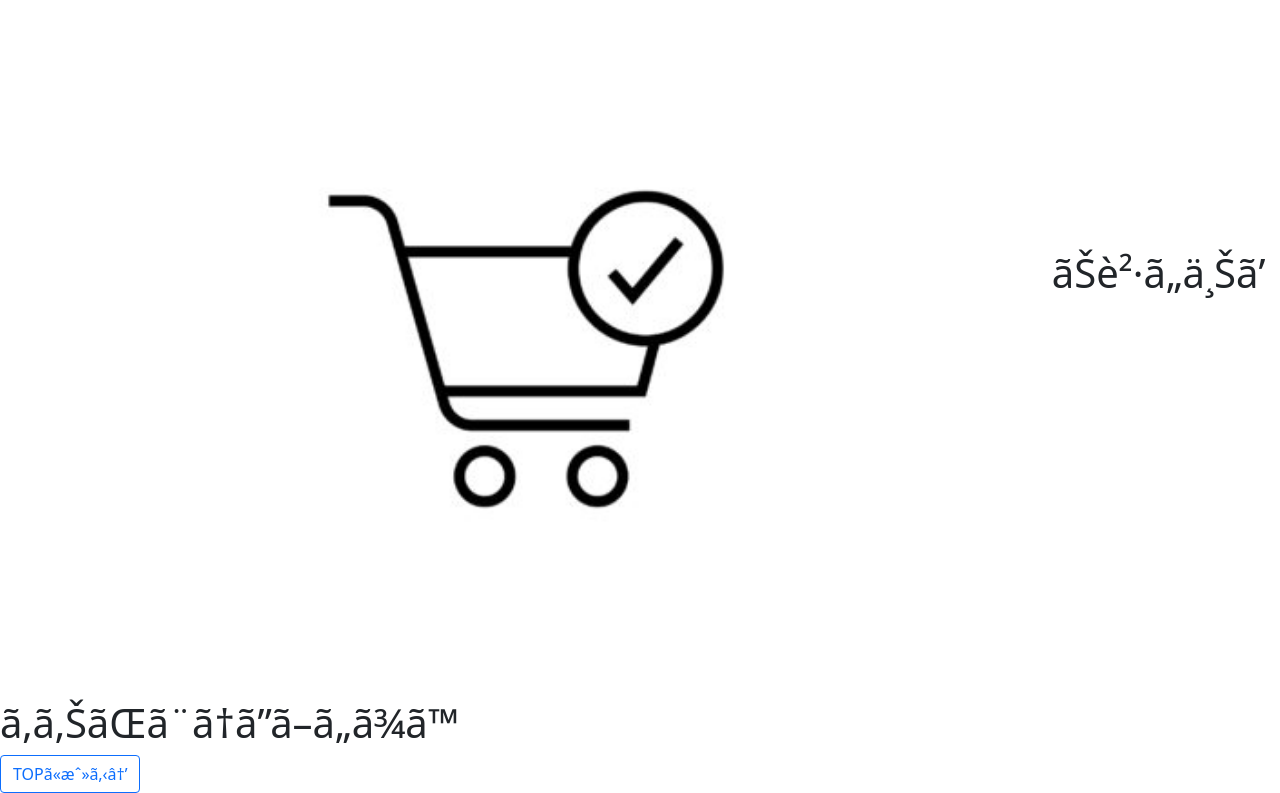
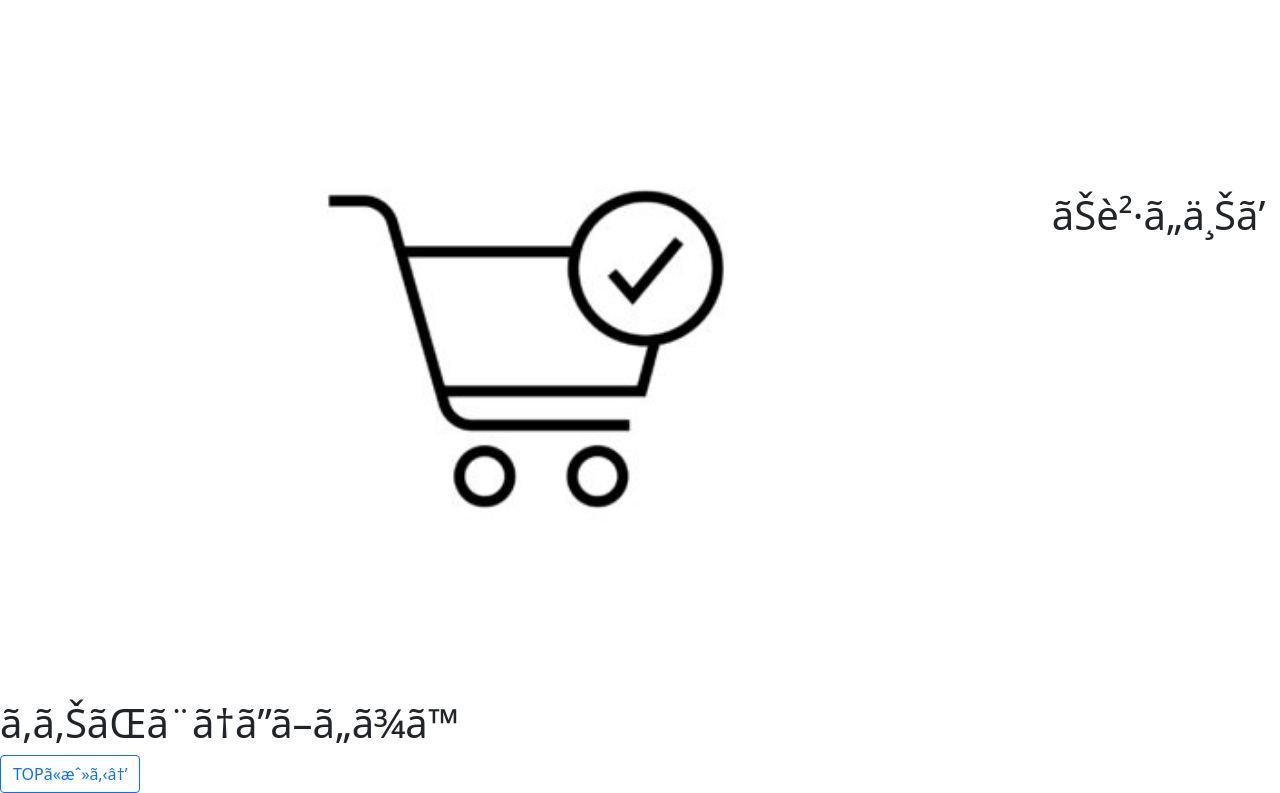
Before and after one commit to Team-E-GameShopSite/TopSix_666, a PHP site: page /kaihatuKOUNYUKANRYOU.html in a window 1280 px wide. Shown: the part 96-889 px from the top of the page. Run offline with PHP 8.4, Linux system fonts and the light colour scheme.

Commit message:
マージンを％指定に変えました

```diff
--- a/styleKOUNYUKANRYOU.css
+++ b/styleKOUNYUKANRYOU.css
@@ -17,7 +17,7 @@ position: fixed;
 }
 
 .thankyou{
-padding-top: 250px;
+margin-top: 15%;
 }
 
 .cartcheck{
--- a/styleLOGIN.css
+++ b/styleLOGIN.css
@@ -30,7 +30,7 @@ margin-top: 70px;
 }
 
 .owasure{
-margin-left: 900px;
+margin-left: 60%;
 margin-top: 10px;
   }
 
```
